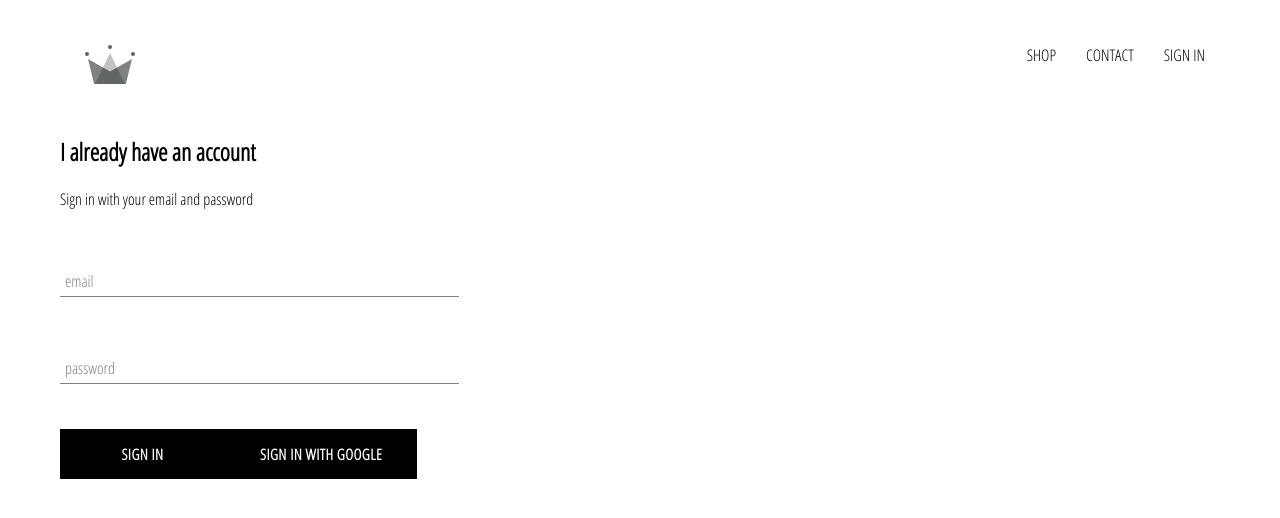
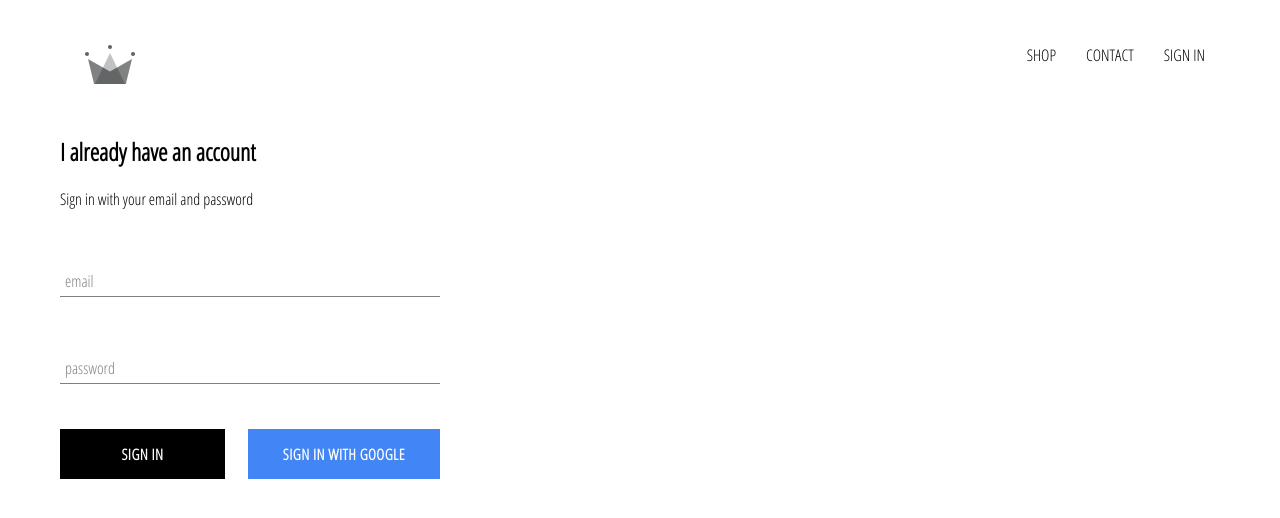
Before and after one commit to kheydarov84/nar-hats-and-berets-, a React (Create React App) app: page /signin in a window 1280 px wide. Shown: the top 518 px of the page. Built offline with nearby package versions, Linux system fonts and the light colour scheme; no server answers.

Commit message:
integrated firebase into the application, created sign-in page with sign-in component and sign in with google

```diff
--- a/src/App.css
+++ b/src/App.css
@@ -7,3 +7,7 @@ a {
   text-decoration: none;
   color: black;
 }
+
+* {
+  box-sizing: border-box;
+}
--- a/src/components/custom-button/custom-button.component.jsx
+++ b/src/components/custom-button/custom-button.component.jsx
@@ -1,8 +1,8 @@
 import React from 'react';
 import './custom-button.styles.scss';
 
-const CustomButton = ({children, ...otherProps}) => (
-  <button className="custom-button" {...otherProps} >
+const CustomButton = ({children, isGoogleSignIn, ...otherProps}) => (
+  <button className={`${isGoogleSignIn ? 'google-sign-in' : ''} custom-button`} {...otherProps} >
     {children}
   </button>
 )
--- a/src/components/custom-button/custom-button.styles.scss
+++ b/src/components/custom-button/custom-button.styles.scss
@@ -19,4 +19,15 @@
     color: black;
     border: 1px solid black;
   }
+
+  &.google-sign-in {
+    background-color: #4285f4;
+    color: white;
+
+    &:hover {
+      background-color: #357ae8;
+      border: none;
+    }
+  }
+
 }
--- a/src/components/sign-in/sign-in.component.jsx
+++ b/src/components/sign-in/sign-in.component.jsx
@@ -48,12 +48,14 @@ class SignIn extends React.Component {
             handleChange={this.handleChange}
             required
           />
-          <CustomButton type='submit'>
-            Sign in
-          </CustomButton>
-          <CustomButton onClick={signInWithGoogle}>
-            Sign in with Google
-          </CustomButton>
+          <div className='buttons'>
+            <CustomButton type='submit'>
+              Sign in
+            </CustomButton>
+            <CustomButton onClick={signInWithGoogle} isGoogleSignIn>
+              Sign in with Google
+            </CustomButton>
+          </div>
         </form>
       </div>
     )
--- a/src/components/sign-in/sign-in.styles.scss
+++ b/src/components/sign-in/sign-in.styles.scss
@@ -1,9 +1,14 @@
 .sign-in {
-  width: 30vw;
+  width: 380px;
   display: flex;
   flex-direction: column;
 
   .title {
     margin: 10px 0;
   }
+
+  .buttons {
+    display: flex;
+    justify-content: space-between;
+  }
 }
```
